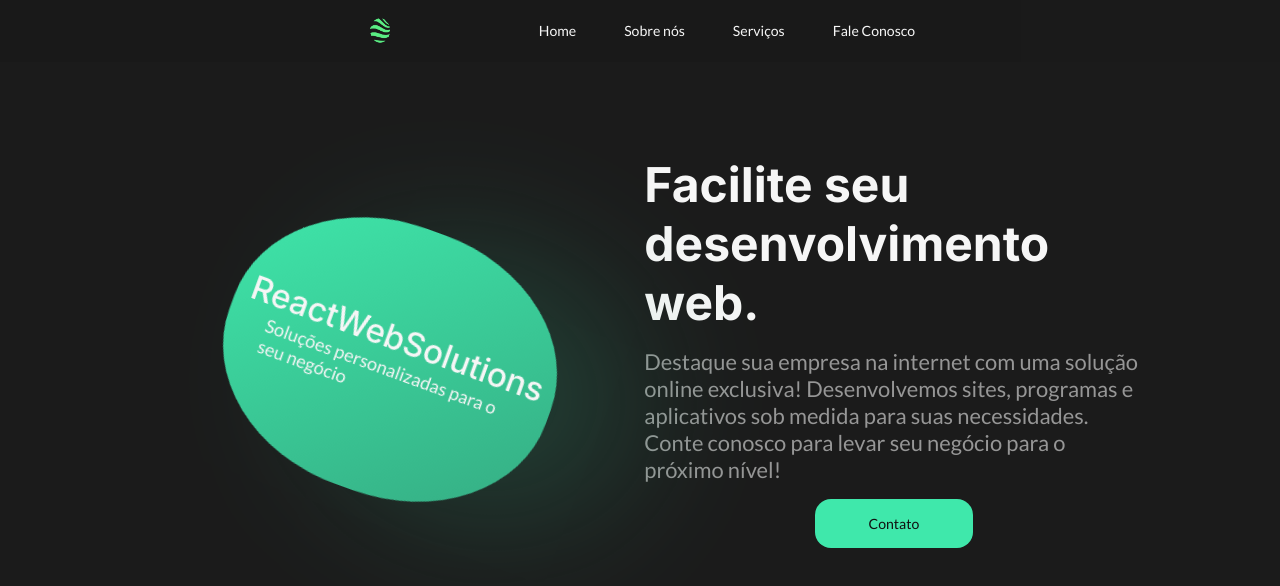
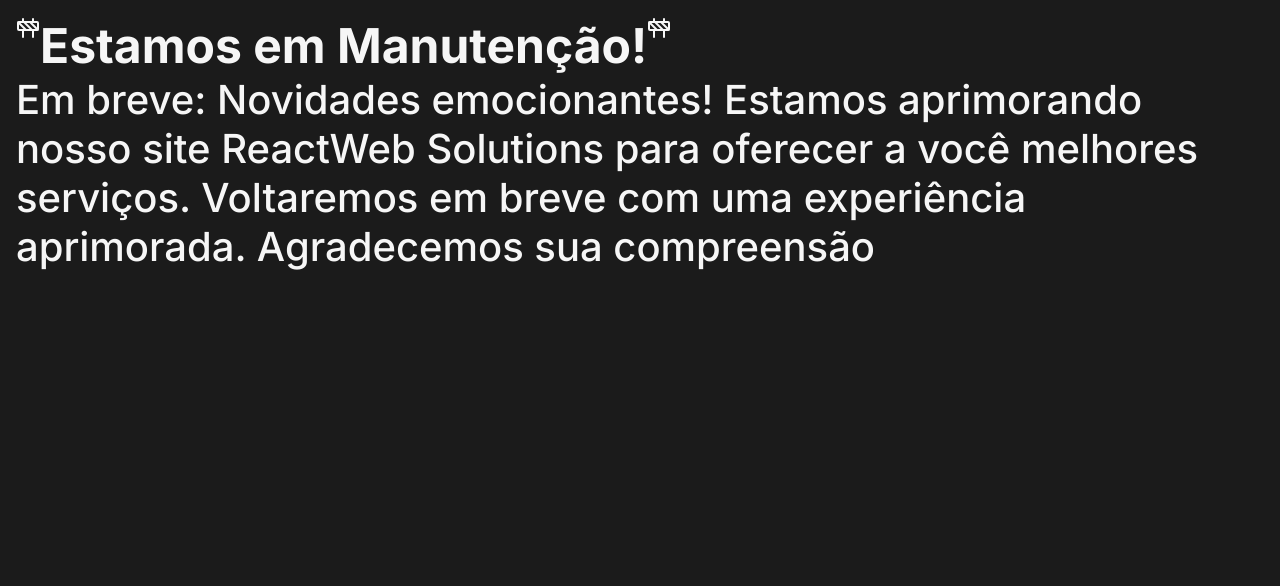
Before and after one commit to Yraffic/reactweb-solutions, a React (Create React App) app: page / in a window 1280 px wide. Shown: the top 586 px of the page. Built offline with nearby package versions, Linux system fonts and the light colour scheme.

Commit message:
Update index.tsx

```diff
--- a/src/components/Header/index.tsx
+++ b/src/components/Header/index.tsx
@@ -1,100 +1,16 @@
-import { motion } from 'framer-motion'
-import { Menu } from 'lucide-react'
-import { useState } from 'react'
-import logoSimple from '../../assets/logoSimple.webp'
-import { Button } from '../Button'
+import { ConstructionIcon } from 'lucide-react'
 import './styles.scss'
 
 export const Header = () => {
-  const [showNavbarMobile, setShowNavbarMobile] = useState(false)
-
-  const showNav = () => {
-    setShowNavbarMobile(!showNavbarMobile)
-  }
-
   return (
-    <header id='home' className='flex align-items justify-content flex-direction'>
-      <nav className='conteiner-nav flex align-items justify-content'>
-        <img
-          className='img-logo-header'
-          src={logoSimple}
-          alt='logo'
-        />
-        <div className='hidden-desktop flex'>
-          <a href="#home">Home</a>
-          <a href="#information">Sobre nós</a>
-          <a href="#services">Serviços</a>
-          <a href="#contact">Fale Conosco</a>
-        </div>
-
-        <div className='hidden-mobile flex flex-direction'>
-          <Menu
-            onClick={showNav}
-            size={30}
-          />
-          {showNavbarMobile &&
-
-            <motion.nav
-              className='navbar-mobile flex flex-direction'
-              onClick={showNav}
-              initial={{ right:150 }}
-              animate={{ right: 10 }}
-              transition={{
-                type: "spring",
-                stiffness: 180,
-                damping: 60
-              }}
-            >
-              <a href="#home">Home</a>
-              <a href="#information">Sobre nós</a>
-              <a href="#services">Serviços</a>
-              <a href="#contact">Fale Conosco</a>
-            </motion.nav>
-          }
-        </div>
-      </nav>
-      <div className='conteiner-infos flex justify-content'>
-        <div className='flex align-items justify-content'>
-          <motion.div
-            className="
-              circle
-              flex
-              align-items
-              justify-content
-              flex-direction
-              blur
-            "
-            animate={{
-              scale: [0.4, 0.55, 0.7, 0.85, 1],
-              rotate: [0, 0, 20, 20, 0],
-              borderRadius: ["10%", "80%", "30%", "50%", "0%"],
-            }}
-
-            transition={{
-              duration: 8,
-              ease: "easeInOut",
-              repeat: Infinity,
-              repeatType: "loop",
-            }}
-
-          >
-            <h3>ReactWebSolutions</h3>
-            <p>Soluções personalizadas para o seu negócio</p>
-          </motion.div>
-        </div>
-        <div className='info flex align-items justify-content flex-direction'>
-          <h1>
-            Facilite seu desenvolvimento web.
-          </h1>
-          <p>
-          Destaque sua empresa na internet com uma solução online exclusiva! Desenvolvemos sites, programas e aplicativos sob medida para suas necessidades. Conte conosco para levar seu negócio para o próximo nível!
-          </p>
-            <a href="#contact">
-              <Button type='primary'>
-                Contato
-              </Button>
-            </a>
-        </div>
+    <header className='flex-direction h align-items justify-content'>
+      <div className='flex manutenção'>
+        <ConstructionIcon />
+        <h1>Estamos em Manutenção!</h1>
+        <ConstructionIcon />
+      </div>
+      <div className='flex manutenção'>
+        <h3>Em breve: Novidades emocionantes! Estamos aprimorando nosso site ReactWeb Solutions para oferecer a você melhores serviços. Voltaremos em breve com uma experiência aprimorada. Agradecemos sua compreensão</h3>
       </div>
     </header>
   )
```
